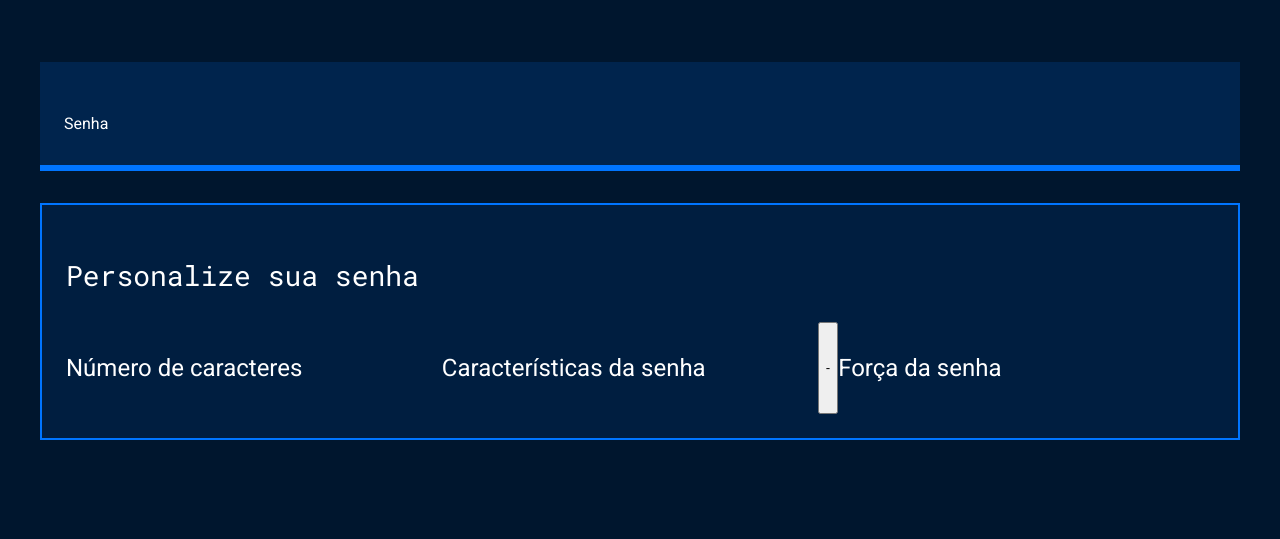
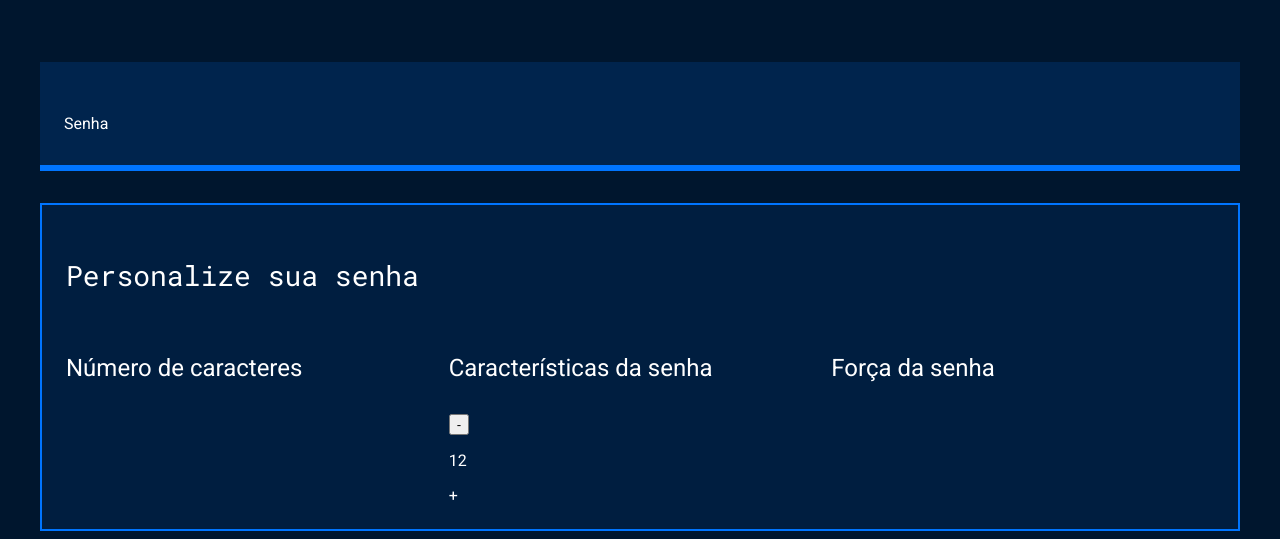
Before and after one commit to kaua2a/Geradordesenhas, a plain HTML site: page index.html in a window 1280 px wide. Shown: the part 402-941 px from the top of the page. Before the commit the page ends 850 px from the top, so only its background shows below. Drawn offline with Linux system fonts and the light colour scheme.

Commit message:
alteraação botão

```diff
--- a/index.html
+++ b/index.html
@@ -26,8 +26,13 @@
                 </div>
                 <div class="parametro-senha">
                     <h4 class="parametro-senha__titulo">Características da senha</h4>
+                    <div>
+                       <button>-</button>
+                       <p>12</p>
+                       <b>+</b>
+                    </div>
                 </div>
-                <button>-</button>
+
 
                 <div class="parametro-senha">
                     <h4 class="parametro-senha__titulo">Força da senha</h4>
```
